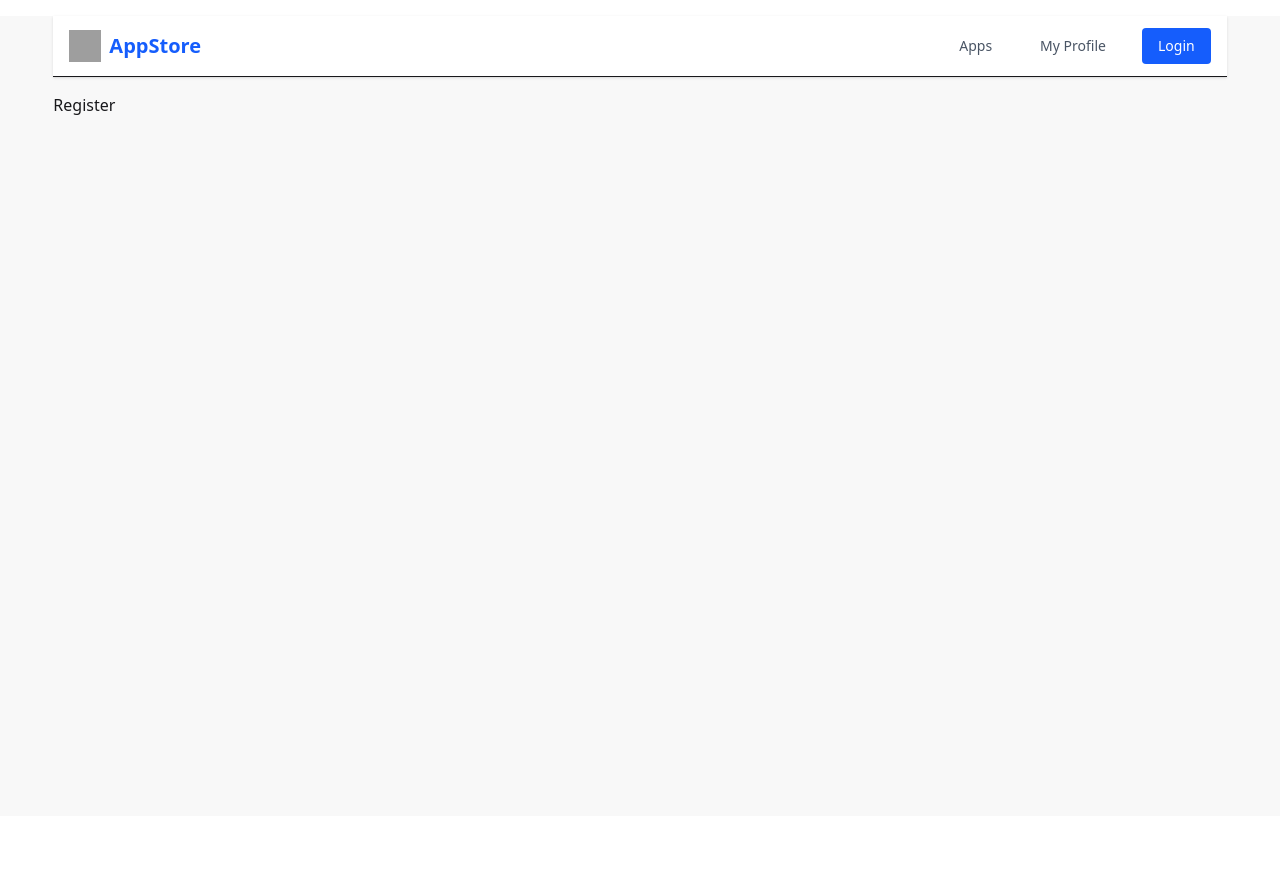
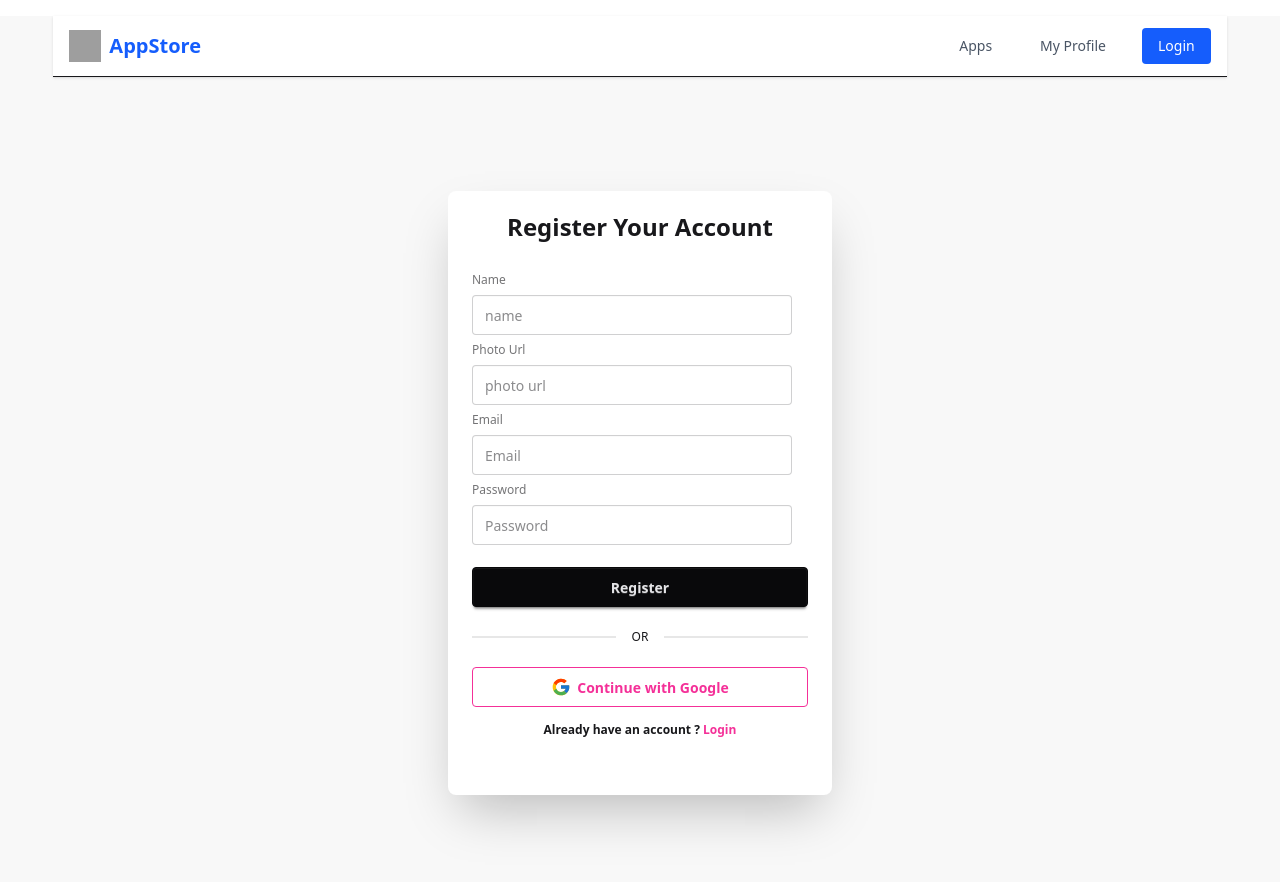
Before and after one commit to Jahangir-alam25/app-store, a React (Vite) app: page /auth/register in a window 1280 px wide. Shown: the top 882 px of the page. Before the commit the page ends 816 px from the top, so only its background shows below. Built offline with nearby package versions, Linux system fonts and the light colour scheme; grey boxes are pictures that could not be loaded.

Commit message:
added register form

```diff
--- a/package.json
+++ b/package.json
@@ -16,6 +16,7 @@
     "npm": "^11.3.0",
     "react": "^19.0.0",
     "react-dom": "^19.0.0",
+    "react-icons": "^5.5.0",
     "react-router": "^7.5.3",
     "tailwindcss": "^4.1.5"
   },
--- /dev/null
+++ b/src/Pages/Register.jsx
@@ -0,0 +1,71 @@
+import React from 'react';
+import { FcGoogle } from 'react-icons/fc';
+import { Link } from 'react-router';
+
+
+
+
+
+const Register = () => {
+
+
+
+
+    const handleRegister = (e) => {
+        e.preventDefault();
+        const name = e.target.name.value;
+        const photo = e.target.photo.value
+        const email = e.target.email.value;
+        const password = e.target.password.value;
+        console.log({ name, photo, email, password });
+
+    }
+    return (
+        <div className='flex justify-center items-center min-h-screen'>
+            <div className="card bg-base-100 w-full max-w-sm shrink-0 shadow-2xl py-5">
+                <h3 className='font-bold text-2xl text-center'>Register Your Account</h3>
+                <form onSubmit={handleRegister} className="card-body">
+                    <fieldset className="fieldset">
+                        {/* name */}
+                        <label className="label">Name</label>
+                        <input type="text" name='name' className="input" placeholder="name" />
+                        {/* Photo url */}
+                        <label className="label">Photo Url</label>
+                        <input type="text" name='photo' className="input" placeholder="photo url" />
+                        {/* Email */}
+                        <label className="label">Email</label>
+                        <input type="email" name='email' className="input" placeholder="Email" />
+
+                        <label className="label">Password</label>
+                        <label className="input validator">
+
+                            <input
+                                type="password"
+                                name="password"
+                                required
+                                placeholder="Password"
+                                minLength="8"
+                                pattern="(?=.*\d)(?=.*[a-z])(?=.*[A-Z]).{8,}"
+                                title="Must be more than 8 characters, including number, lowercase letter, uppercase letter"
+                            />
+                        </label>
+                        <p className="validator-hint hidden">
+                            Must be more than 8 characters, including
+                            <br />At least one number <br />At least one lowercase letter <br />At least one uppercase letter
+                        </p>
+
+                        <button type='submit' className="btn btn-neutral mt-4">Register</button>
+                        <div className="divider">OR</div>
+                        <button type="button"  className="btn btn-outline btn-secondary">
+                            <FcGoogle size={20}></FcGoogle>
+                            Continue with Google
+                        </button>
+                        <h3 className='font-bold text-center py-2'>Already have an account ? <Link className='text-secondary ' to="/auth/login">Login</Link></h3>
+                    </fieldset>
+                </form>
+            </div>
+        </div>
+    );
+};
+
+export default Register;
--- a/src/Routes/Router.jsx
+++ b/src/Routes/Router.jsx
@@ -3,6 +3,7 @@
 import Home from "../Pages/Home";
 import AuthLayout from "../Layout/AuthLayout";
 import Login from "../Pages/Login";
+import Register from "../Pages/Register";
 
 
 const router = createBrowserRouter([
@@ -26,7 +27,7 @@
           },
           {
               path:"/auth/register",
-             element: <h2>Register</h2>
+             Component: Register
           }
       ]
   },
```
Also changed, not shown: 1 other file (tests, documents, lock files or other folders).
